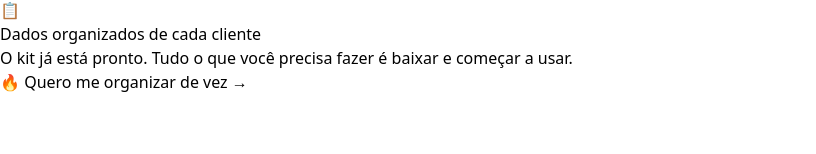
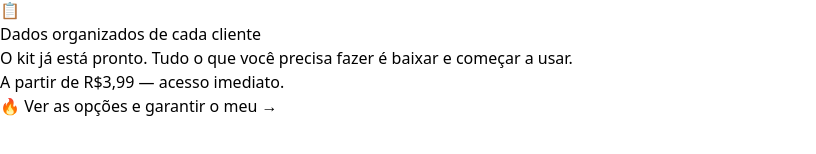
Before and after one commit to motafreitas29-cmyk/KIT-MICROPIG, a React (Vite) app: page / in a window 1280 px wide. Both pictures are taken after a click on the button "Ver o que está incluído →". Shown: the part 590-744 px from the top of the page, without its empty margins (0-816 px from the left). Built offline with nearby package versions, Linux system fonts and the light colour scheme.

Commit message:
New pricing strategy R3.99 + R13.99

```diff
--- a/src/pages/Etapa2.tsx
+++ b/src/pages/Etapa2.tsx
@@ -48,9 +48,11 @@ export default function Etapa2({ onNext }: Props) {
         </div>
 
         <div className="bg-[#1a1208] border-2 border-[#c4962a]/40 rounded-2xl p-6 mb-8 text-center">
-          <p className="text-white text-lg sm:text-xl font-bold leading-snug">
-            O kit já está pronto. Tudo o que você precisa fazer é <span className="text-[#c4962a]">baixar e começar a usar.</span>
+          <p className="text-[#d0c8b8] text-base leading-snug">
+            O kit já está pronto. Tudo o que você precisa fazer é{' '}
+            <span className="text-white font-bold">baixar e começar a usar.</span>
           </p>
+          <p className="text-[#c4962a] font-black text-2xl mt-3">A partir de R$3,99 — acesso imediato.</p>
         </div>
 
         <div className="text-center">
@@ -58,7 +60,7 @@ export default function Etapa2({ onNext }: Props) {
             onClick={onNext}
             className="w-full bg-gradient-to-r from-[#c4962a] to-[#e8b84b] text-black font-black py-5 px-8 rounded-full text-lg hover:scale-105 active:scale-95 transition-all shadow-[0_0_20px_rgba(196,150,42,0.4)]"
           >
-            🔥 Quero me organizar de vez →
+            🔥 Ver as opções e garantir o meu →
           </button>
         </div>
 
```
